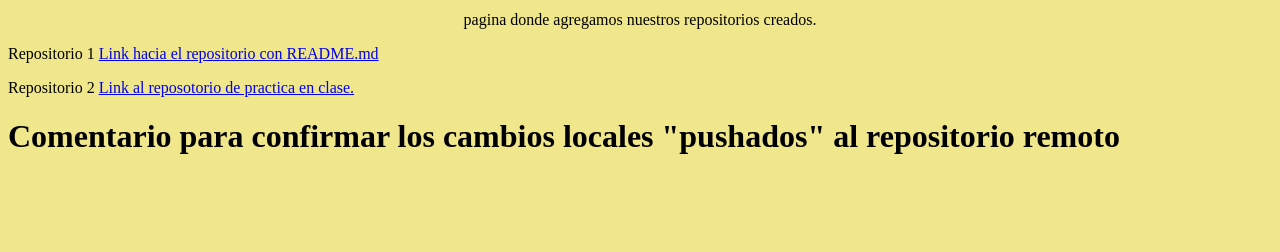
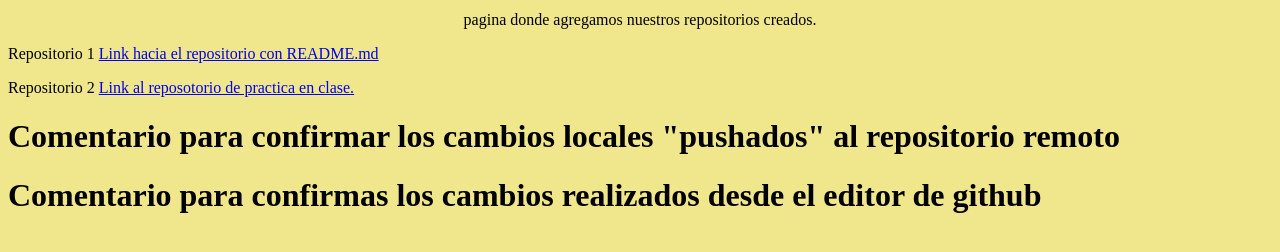
Before and after one commit to eduardopm20/ExamenParte2, a plain HTML site: page index.html in a window 1280 px wide. Shown: the part 90-342 px from the top of the page. Drawn offline with Linux system fonts and the light colour scheme; a script that the page names is missing.

Commit message:
Commit generado desde el editor de github
Commit generado desde el editor de github

```diff
--- a/index.html
+++ b/index.html
@@ -18,6 +18,7 @@
        <p>Repositorio 2 <a href="https://github.com/EduardoPmtz/Ejercicio-practica-de-GIT">Link al reposotorio de practica en clase.</a></p>
 
        <p> <h1> Comentario para confirmar los cambios locales "pushados" al repositorio remoto </h1 > </p >
+    <p> <h1> Comentario para confirmas los cambios realizados desde el editor de github</h1 > </p >
 
 </body>
 </html>
```
